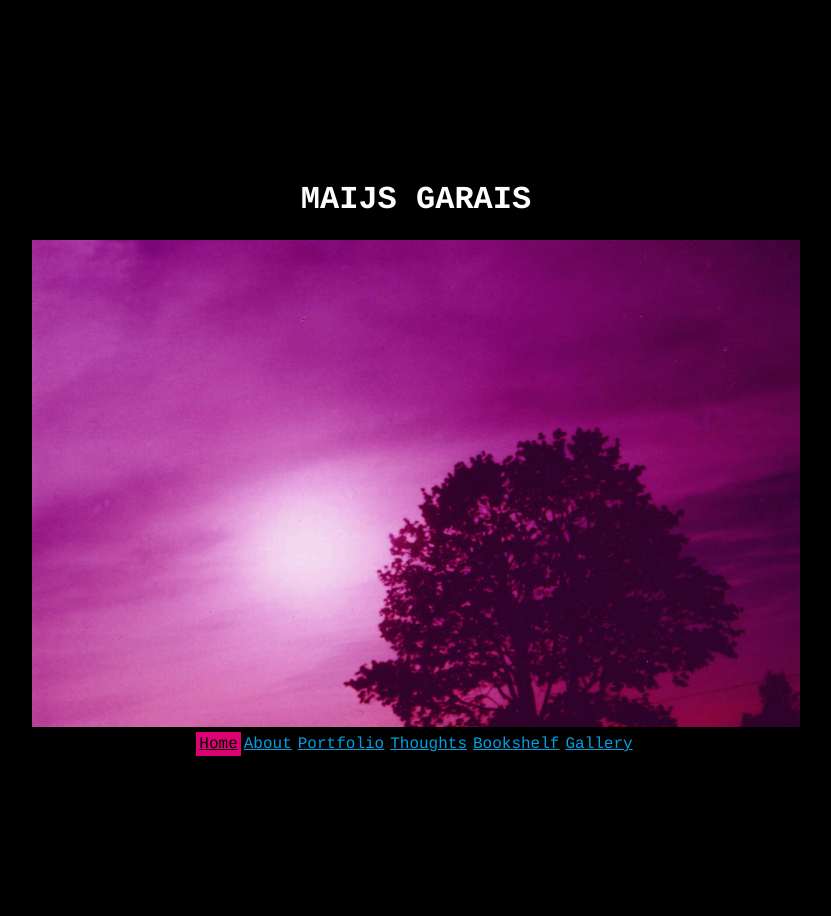
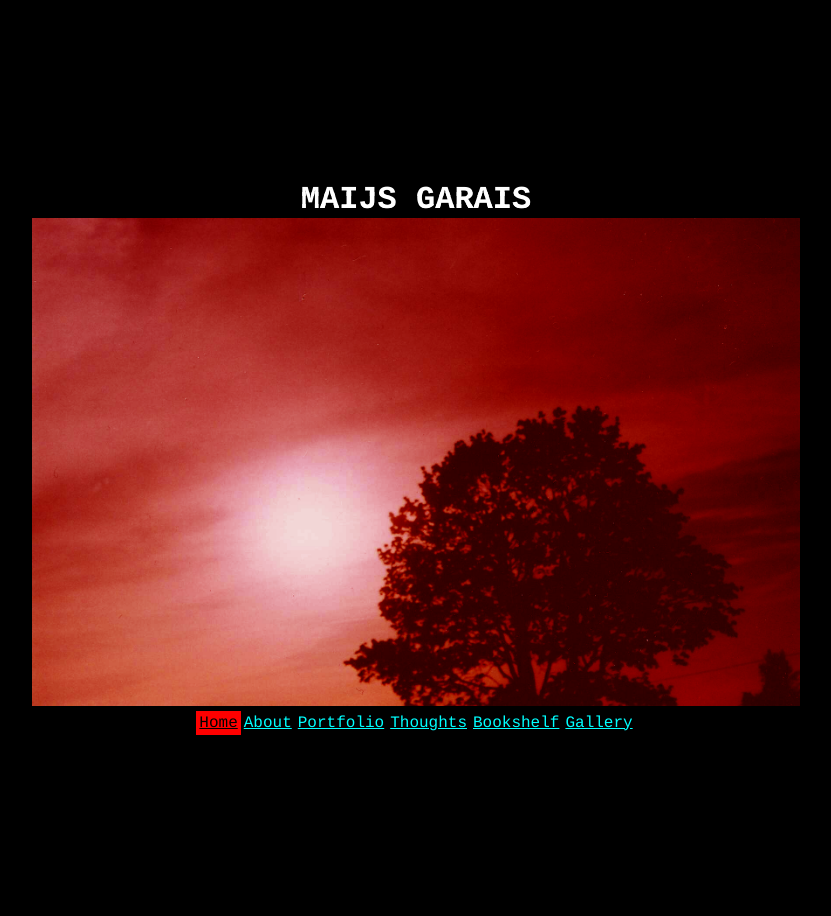
Before and after one commit to mai-soup/mai-soup.github.io, a Jekyll site: the page built from index.html, in a window 1280 px wide. Shown: the whole page, without its empty margins (224-1055 px from the left). Built offline with Jekyll 4.4.1, drawn with Linux system fonts in a browser that asks for light colours; a style sheet for code colours, icons or effects is not loaded.

Commit message:
add glitched title text, new homepage image, fix portfolio link, fix colour scheme

```diff
--- a/_sass/main.scss
+++ b/_sass/main.scss
@@ -4,8 +4,8 @@
 $color-text: #fff;
 $color-accent: #89fc00;
 $color-accent-dark: #f5b700;
-$primary: #dc0073;
-$secondary: #00a1e4;
+$primary: #ff0000;
+$secondary: #00ffff;
 $color-link: $secondary;
 
 // gallery grid variables
@@ -22,6 +22,72 @@
   display: flex;
   align-items: center;
   justify-content: center;
+}
+
+.glitch-wrapper {
+  text-align: center;
+}
+
+.stack {
+  display: grid;
+  grid-template-columns: 1fr;
+}
+
+.stack span {
+  font-weight: bold;
+  grid-row-start: 1;
+  grid-column-start: 1;
+  font-size: 2rem;
+  --stack-height: calc(100% / var(--stacks) - 1px);
+  --inverse-index: calc(calc(var(--stacks) - 1) - var(--index));
+  --clip-top: calc(var(--stack-height) * var(--index));
+  --clip-bottom: calc(var(--stack-height) * var(--inverse-index));
+  clip-path: inset(var(--clip-top) 0 var(--clip-bottom) 0);
+  animation: stack 340ms cubic-bezier(0.46, 0.29, 0, 1.24) 1 backwards
+      calc(var(--index) * 120ms),
+    glitch 2s ease infinite 2s alternate-reverse;
+}
+
+.stack span:nth-child(odd) {
+  --glitch-translate: 8px;
+}
+.stack span:nth-child(even) {
+  --glitch-translate: -8px;
+}
+
+@keyframes stack {
+  0% {
+    opacity: 0;
+    transform: translateX(-25%);
+    text-shadow: -2px 3px 0 $primary, 2px -3px 0 $secondary;
+  }
+  60% {
+    opacity: 0.5;
+    transform: translateX(25%);
+  }
+  80% {
+    transform: none;
+    opacity: 1;
+    text-shadow: 2px -3px 0 $primary, -2px 3px 0 $secondary;
+  }
+  100% {
+    text-shadow: none;
+  }
+}
+
+@keyframes glitch {
+  0% {
+    text-shadow: -2px 3px 0 $primary, 2px -3px 0 $secondary;
+    transform: translate(var(--glitch-translate));
+  }
+  2% {
+    text-shadow: 2px -3px 0 $primary, -2px 3px 0 $secondary;
+  }
+  4%,
+  100% {
+    text-shadow: none;
+    transform: none;
+  }
 }
 
 #container-main {
--- a/index.html
+++ b/index.html
@@ -3,8 +3,12 @@
 title: Maijs Garais
 ---
 
-<div>
-  <h1>{{ "Maijs Garais" | upcase }}</h1>
+<div class="glitch-wrapper">
+  <div class="stack" style="--stacks: 3">
+    <span style="--index: 0">MAIJS GARAIS</span>
+    <span style="--index: 1">MAIJS GARAIS</span>
+    <span style="--index: 2">MAIJS GARAIS</span>
+  </div>
 </div>
 
 <img src="{{ site.baseurl }}/images/landing.webp" id="img-home" />
```
Also changed, not shown: portfolio.md (+1 -1 lines), images/landing.webp, 7 other files.
